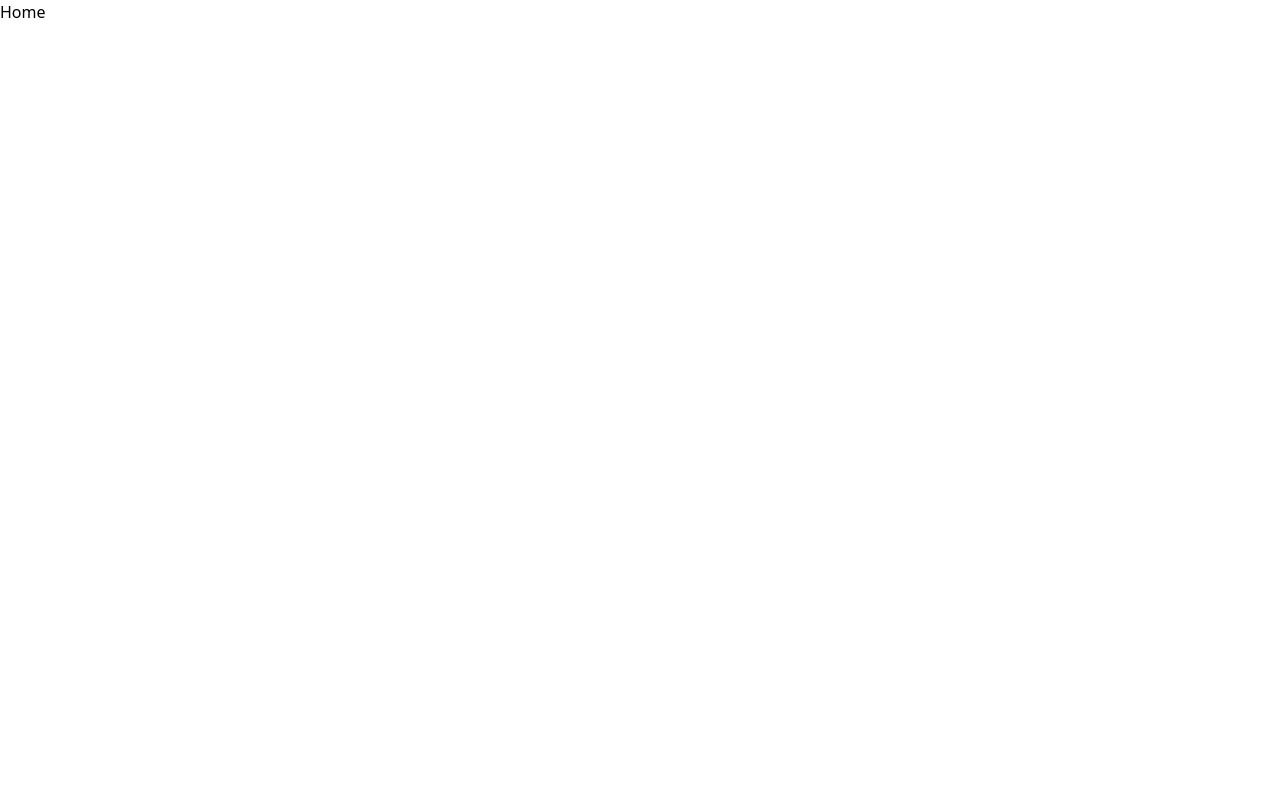
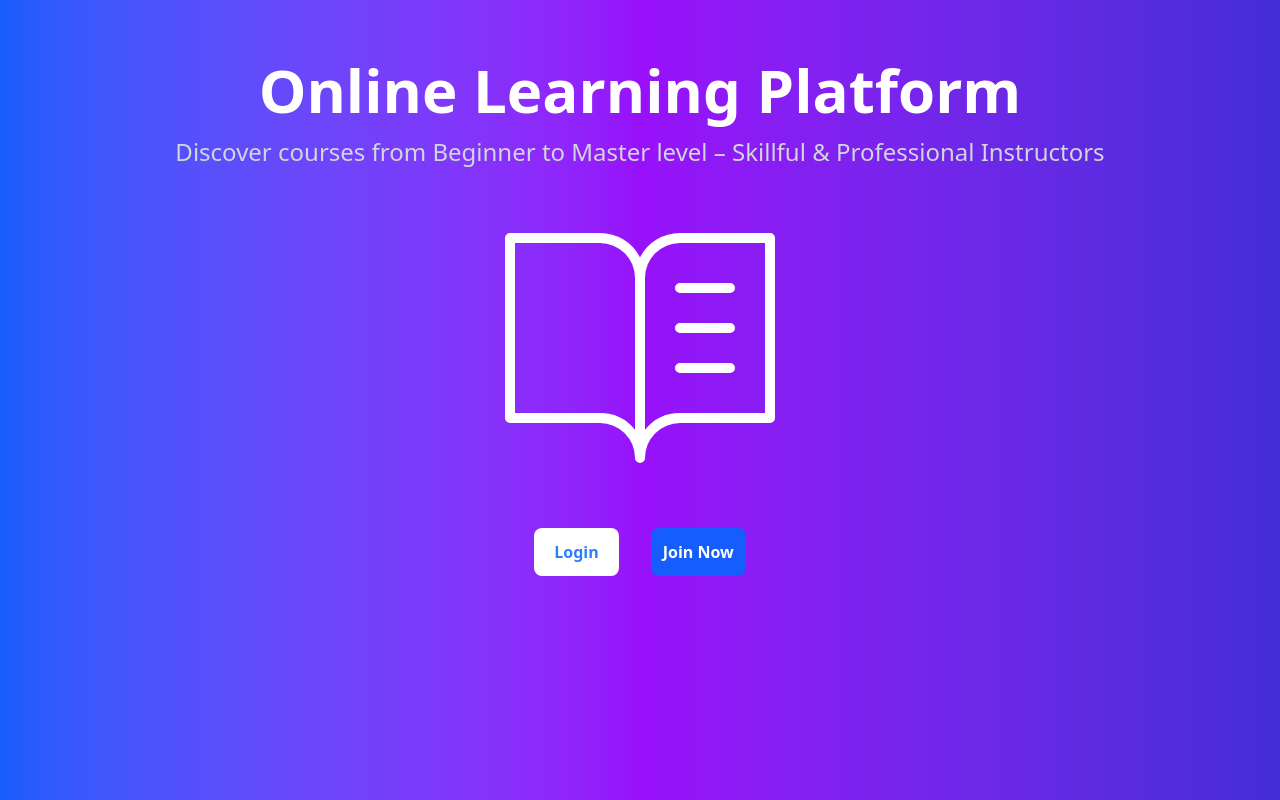
Before and after one commit to kavishka-wilagedara/learning-platform-with-chatgpt-integration, a React app in the folder frontend/: page / in a window 1280 px wide. Built offline with nearby package versions, Linux system fonts and the light colour scheme; the HTML template or start-up script is replaced by a standard one.

Commit message:
feat(Home): add home page

```diff
--- a/frontend/package.json
+++ b/frontend/package.json
@@ -13,6 +13,7 @@
     "@tailwindcss/vite": "^4.1.18",
     "react": "^19.2.0",
     "react-dom": "^19.2.0",
+    "react-icons": "^5.5.0",
     "react-router-dom": "^7.10.1",
     "tailwindcss": "^4.1.18"
   },
--- a/frontend/src/pages/Home.jsx
+++ b/frontend/src/pages/Home.jsx
@@ -1,8 +1,45 @@
 import React from 'react'
+import { PiBookOpenTextThin } from "react-icons/pi";
+import { useNavigate } from "react-router-dom";
 
 const Home = () => {
-  return (
-    <div>Home</div>
+
+    const navigate = useNavigate();
+
+    return (
+        <div className="min-h-screen w-full bg-linear-to-r from-blue-600 via-purple-600 to-indigo-700">
+
+            {/* Title section */}
+            <div className='flex flex-col items-center justify-center'>
+                <h1 className='text-5xl md:text-6xl font-bold mt-15 bg-clip-text text-white'>
+                    Online Learning Platform
+                </h1>
+                <p className='text-2xl text-gray-300 mt-4'>
+                    Discover courses from Beginner to Master level – Skillful & Professional Instructors
+                </p>
+            </div>
+
+            {/* Image section */}
+            <div className='flex flex-col items-center justify-center'>
+                <PiBookOpenTextThin className='w-150 h-80 text-white'/>
+            </div>
+
+            {/* Buttons */}
+            <div className="flex items-center justify-center gap-8 mt-10">
+                <button
+                    onClick={() => navigate("/login")}
+                    className="bg-white text-blue-500 font-bold py-3 px-5 rounded-lg hover:bg-gray-300"
+                >
+                    Login
+                </button>
+                <button
+                    onClick={() => navigate("/register")}
+                    className="bg-blue-600 text-white font-bold py-3 px-3 rounded-lg hover:bg-blue-700"
+                >
+                    Join Now
+                </button>
+            </div>
+        </div>
   )
 }
 
```
Also changed, not shown: 1 other file (tests, documents, lock files or other folders).
